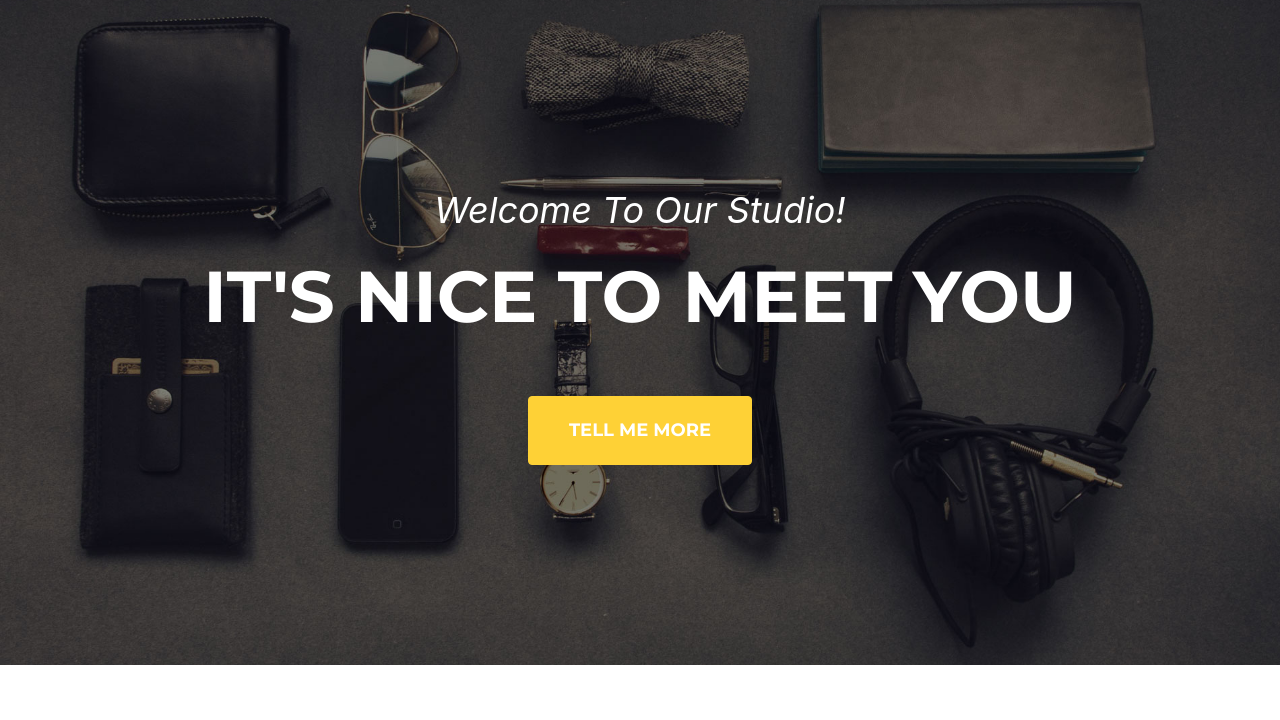
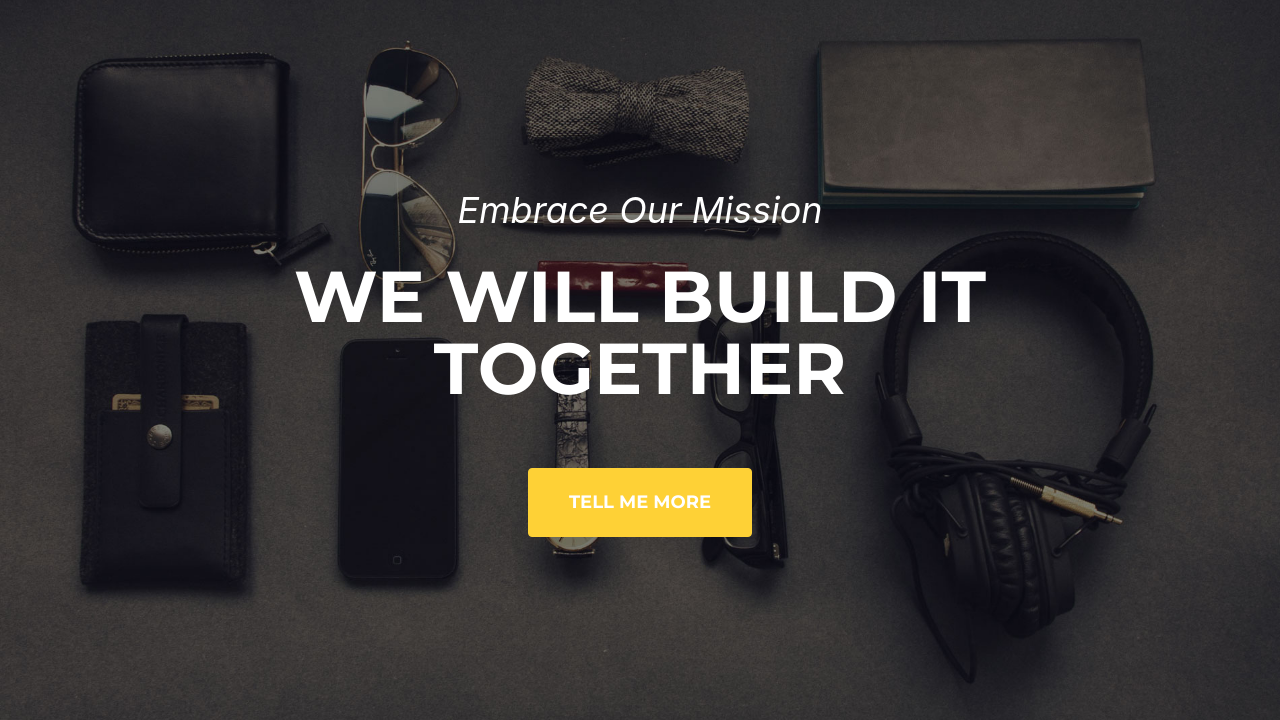
Before and after one commit to federico-arona/mVision, a plain HTML site: page index.html in a window 1280 px wide. Shown: the part 80-800 px from the top of the page. Drawn offline with nearby package versions, Linux system fonts and the light colour scheme; a web font is replaced by a local one.

Commit message:
Update index.html

```diff
--- a/index.html
+++ b/index.html
@@ -5,7 +5,7 @@
         <meta name="viewport" content="width=device-width, initial-scale=1, shrink-to-fit=no" />
         <meta name="description" content="" />
         <meta name="author" content="" />
-        <title>Agency - Start Bootstrap Theme</title>
+        <title>mVision</title>
         <link rel="icon" type="image/x-icon" href="assets/img/favicon.ico" />
         <!-- Font Awesome icons (free version)-->
         <script src="https://use.fontawesome.com/releases/v5.13.0/js/all.js" crossorigin="anonymous"></script>
@@ -39,8 +39,8 @@
         <!-- Masthead-->
         <header class="masthead">
             <div class="container">
-                <div class="masthead-subheading">Welcome To Our Studio!</div>
-                <div class="masthead-heading text-uppercase">It's Nice To Meet You</div>
+                <div class="masthead-subheading">Embrace Our Mission</div>
+                <div class="masthead-heading text-uppercase">We will build it together</div>
                 <a class="btn btn-primary btn-xl text-uppercase js-scroll-trigger" href="#services">Tell Me More</a>
             </div>
         </header>
```
